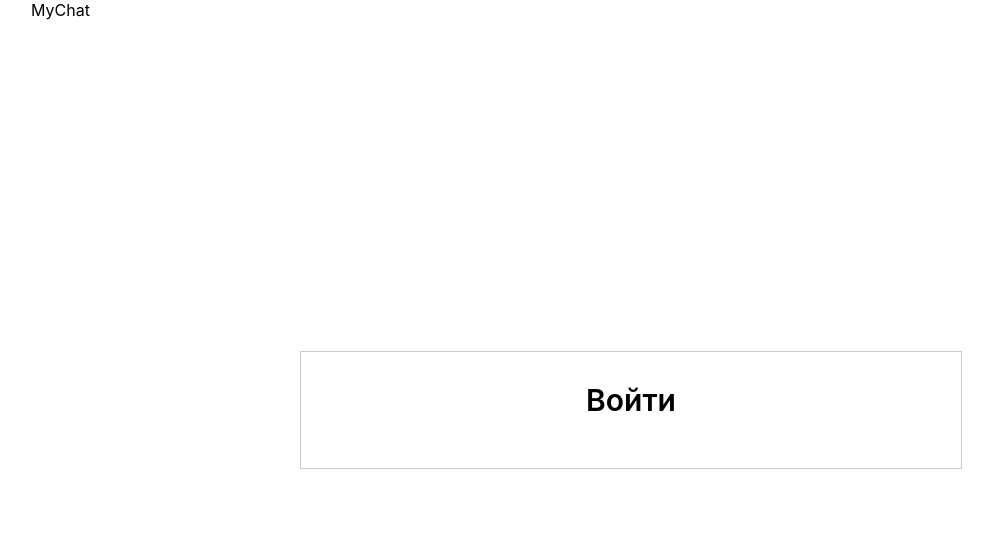
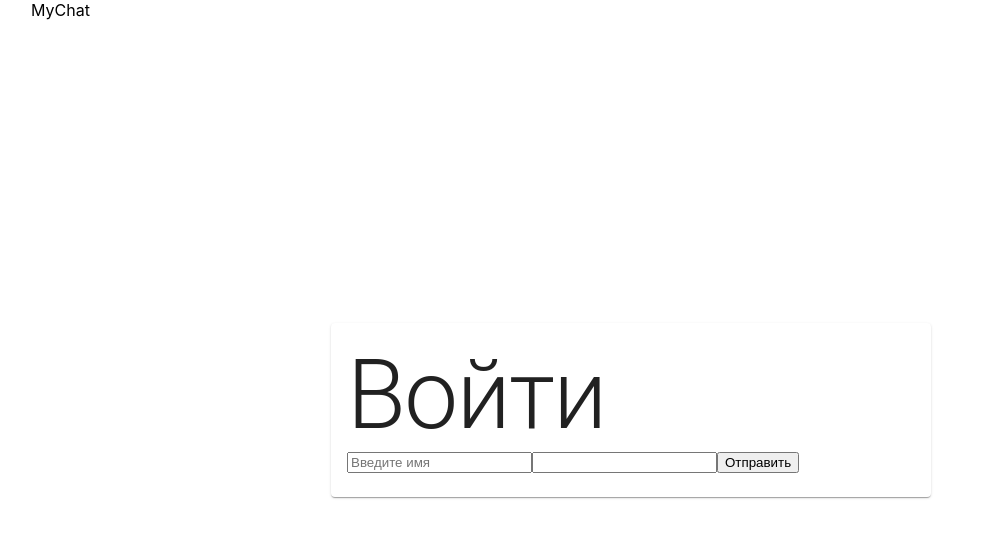
Before and after one commit to g1rz/js-react-developer-project-12, a React (Vite) app in the folder frontend/: page /login in a window 1280 px wide. Shown: the top 538 px of the page, without its empty margins (9-1002 px from the left). Built offline with nearby package versions, Linux system fonts and the light colour scheme.

Commit message:
Добавляет mui

```diff
--- a/frontend/package.json
+++ b/frontend/package.json
@@ -10,6 +10,9 @@
     "preview": "vite preview"
   },
   "dependencies": {
+    "@emotion/react": "^11.11.1",
+    "@emotion/styled": "^11.11.0",
+    "@mui/material": "^5.14.16",
     "react": "^18.2.0",
     "react-dom": "^18.2.0",
     "react-hook-form": "^7.47.0",
--- a/frontend/src/components/Card/Card.jsx
+++ /dev/null
@@ -1,13 +0,0 @@
-import clsx from 'clsx';
-import './Card.scss';
-
-const Card = ({ title, children, className = '' }) => {
-	return (
-		<div className={clsx('card', className)}>
-			{title && <div className="card__title">{title}</div>}
-			<div className="card__body">{children}</div>
-		</div>
-	);
-};
-
-export default Card;
--- a/frontend/src/components/Card/Card.scss
+++ /dev/null
@@ -1,13 +0,0 @@
-.card {
-	max-width: 600px;
-	width: 100%;
-	padding: 30px;
-	border: 1px solid #ccc;
-
-	&__title {
-		margin-bottom: 20px;
-		text-align: center;
-		font-size: 30px;
-		font-weight: 600;
-	}
-}
--- a/frontend/src/components/Layout/Layout.jsx
+++ b/frontend/src/components/Layout/Layout.jsx
@@ -1,3 +1,5 @@
+import Container from '@mui/material/Container';
+
 import './Layout.scss';
 
 export const Layout = ({ children }) => {
@@ -8,7 +10,7 @@ export const Layout = ({ children }) => {
 			</header>
 
 			<main className="main-content">
-				<div className="container h-100">{children}</div>
+				<Container sx={{ height: '100%' }}>{children}</Container>
 			</main>
 
 			<footer className="footer"></footer>
--- a/frontend/src/pages/Login/Login.jsx
+++ b/frontend/src/pages/Login/Login.jsx
@@ -1,12 +1,24 @@
-import React from 'react';
 import { Layout } from '@/components/Layout/Layout';
-import Card from '@/components/Card/Card';
+import { Card, CardContent, Typography } from '@mui/material';
 
 const Login = () => {
 	return (
 		<Layout>
 			<div className="center">
-				<Card className="login" title="Войти"></Card>
+				<Card sx={{ maxWidth: 600, width: '100%' }}>
+					<CardContent>
+						<Typography variant="h1">Войти</Typography>
+						<form action="post">
+							<input
+								type="text"
+								name="name"
+								placeholder="Введите имя"
+							/>
+							<input type="password" name="password" />
+							<button>Отправить</button>
+						</form>
+					</CardContent>
+				</Card>
 			</div>
 		</Layout>
 	);
```
Also changed, not shown: 1 other file (tests, documents, lock files or other folders).
